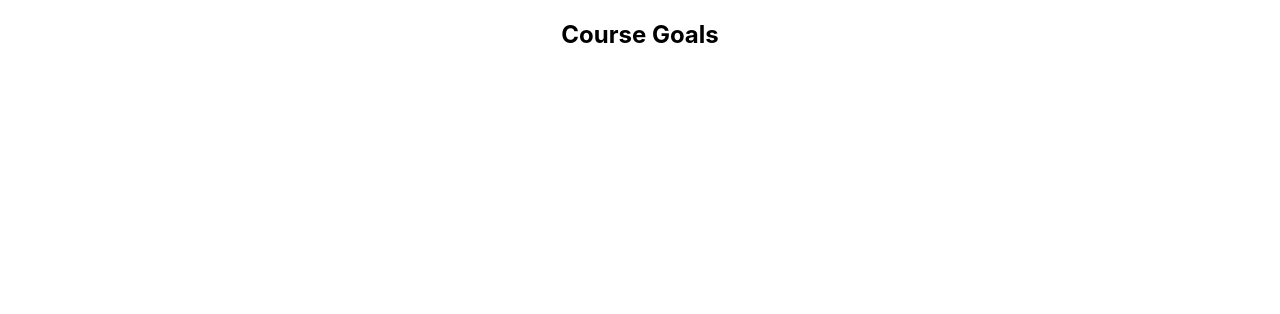
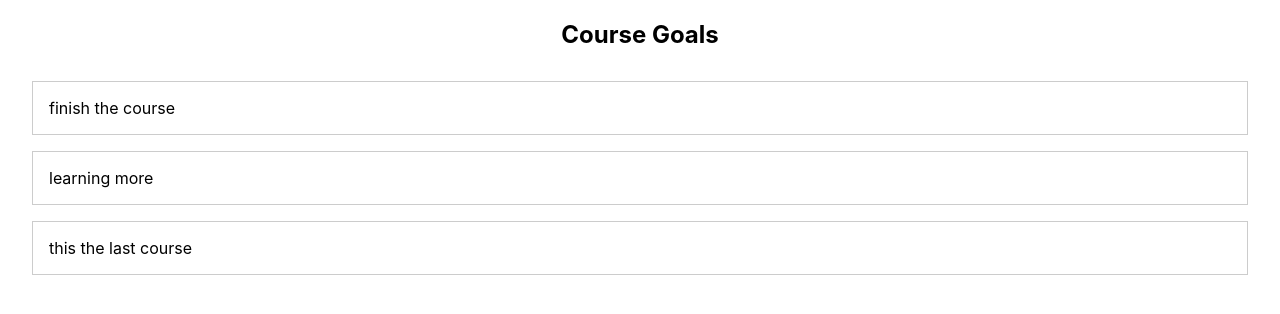
Before and after one commit to ghozlene/mern-app, a React (Create React App) app: page / in a window 1280 px wide. Shown: the top 314 px of the page. Built offline with nearby package versions, Linux system fonts and the light colour scheme.

Commit message:
rendring list of data

```diff
--- a/src/components/GoalsList.js
+++ b/src/components/GoalsList.js
@@ -2,7 +2,13 @@ import React from 'react';
 import './GoalsList.css';
 const GoalsList = ({ goals }) => {
 	console.log(goals);
-	return <ul className='goal-list'></ul>;
+	return (
+		<ul className='goal-list'>
+			{goals.map((item) => {
+				return <li key={item.id}>{item.text}</li>;
+			})}
+		</ul>
+	);
 };
 
 export default GoalsList;
```
